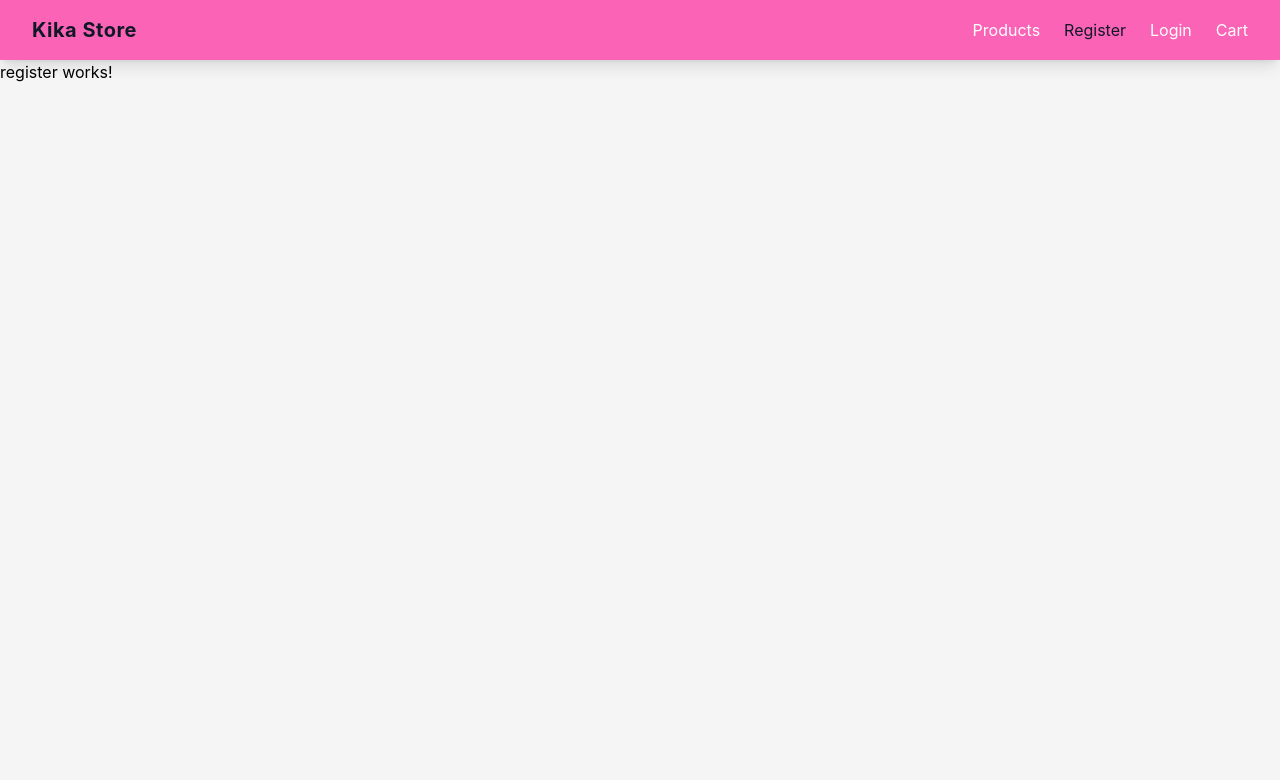
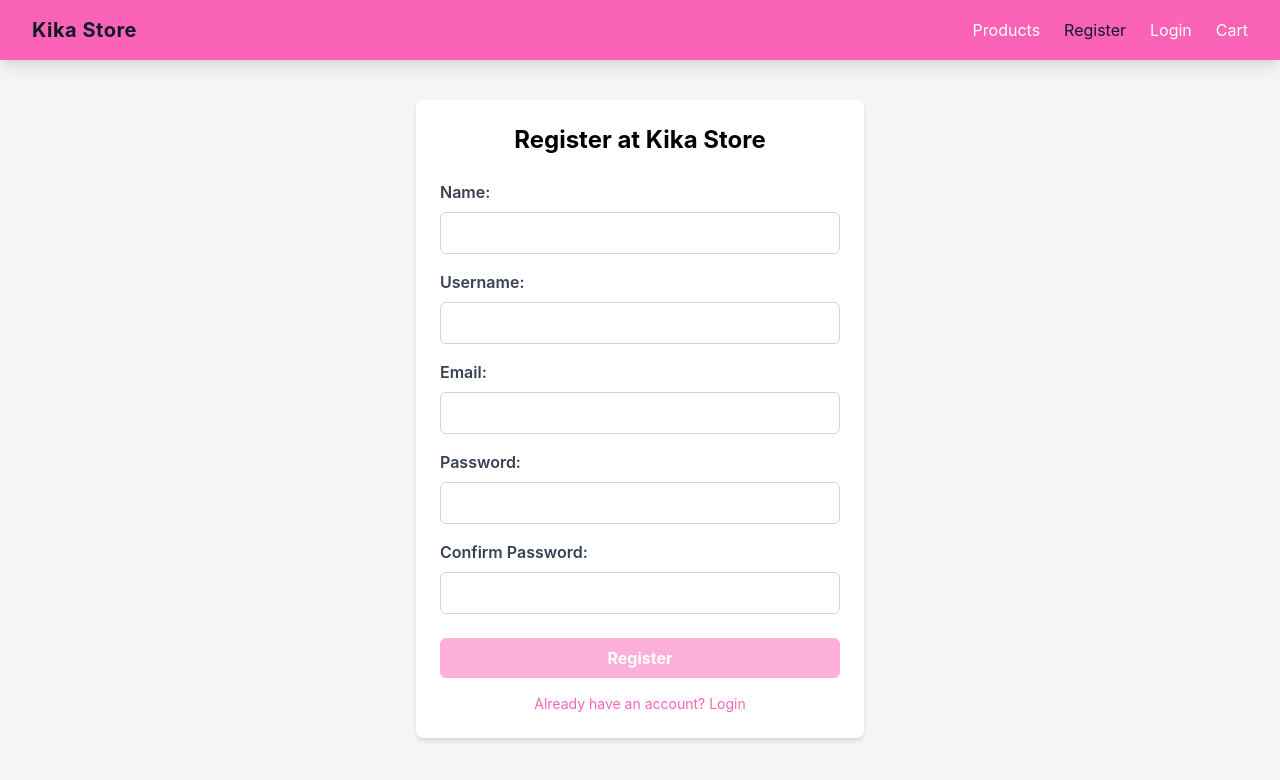
Before and after one commit to Karim-308/Angular-ITI, an Angular app in the folder kika-store/: page /register in a window 1280 px wide. Shown: the top 780 px of the page. Built offline with nearby package versions, Linux system fonts and the light colour scheme.

Commit message:
feat: Implement registration form with validation and submission handling

```diff
--- a/kika-store/src/app/register/register.html
+++ b/kika-store/src/app/register/register.html
@@ -1 +1,53 @@
-<p>register works!</p>
+<form [formGroup]="registerForm" (ngSubmit)="submitRegister()">
+    <div class="max-w-md mx-auto mt-10 p-6 bg-white rounded-lg shadow-md">
+        <h2 class="text-2xl font-bold mb-6 text-center">Register at Kika Store</h2>
+        <div class="mb-4">
+            <label for="name" class="block text-gray-700 font-semibold mb-2">Name:</label>
+            <input type="text" id="name" formControlName="name"
+                class="w-full px-3 py-2 border border-gray-300 rounded-md focus:outline-none focus:ring-2 focus:ring-pink-400">
+            @if (registerForm.controls['name'].invalid && (registerForm.controls['name'].touched || submitted)) {
+                <p class="text-red-500 text-sm mt-1">Name is required.</p>
+            }
+        </div>
+        <div class="mb-4">
+            <label for="username" class="block text-gray-700 font-semibold mb-2">Username:</label>
+            <input type="text" id="username" formControlName="username"
+                class="w-full px-3 py-2 border border-gray-300 rounded-md focus:outline-none focus:ring-2 focus:ring-pink-400">
+            @if (registerForm.controls['username'].invalid && (registerForm.controls['username'].touched || submitted)) {
+                <p class="text-red-500 text-sm mt-1">Please enter a valid username without spaces.</p>
+            }
+        </div>
+        <div class="mb-4">
+            <label for="email" class="block text-gray-700 font-semibold mb-2">Email:</label>
+            <input type="email" id="email" formControlName="email"
+                class="w-full px-3 py-2 border border-gray-300 rounded-md focus:outline-none focus:ring-2 focus:ring-pink-400">
+            @if (registerForm.controls['email'].invalid && (registerForm.controls['email'].touched || submitted)) {
+                <p class="text-red-500 text-sm mt-1">Please enter a valid email.</p>
+            }
+        </div>
+        <div class="mb-4">
+            <label for="password" class="block text-gray-700 font-semibold mb-2">Password:</label>
+            <input type="password" id="password" formControlName="password"
+                class="w-full px-3 py-2 border border-gray-300 rounded-md focus:outline-none focus:ring-2 focus:ring-pink-400">
+            @if (registerForm.controls['password'].invalid && (registerForm.controls['password'].touched || submitted)) {
+                <p class="text-red-500 text-sm mt-1">
+                    Password must be at least 8 characters long and include uppercase, lowercase, number, and special character.
+                </p>
+            }
+        </div>
+        <div class="mb-6">
+            <label for="confirmPassword" class="block text-gray-700 font-semibold mb-2">Confirm Password:</label>
+            <input type="password" id="confirmPassword" formControlName="confirmPassword"
+                class="w-full px-3 py-2 border border-gray-300 rounded-md focus:outline-none focus:ring-2 focus:ring-pink-400">
+            @if (registerForm.controls['confirmPassword'].invalid && (registerForm.controls['confirmPassword'].touched || submitted)) {
+                <p class="text-red-500 text-sm mt-1">Please confirm your password.</p>
+            }
+        </div>
+        <button type="submit"
+            class="w-full bg-pink-400 text-white font-bold py-2 px-4 rounded-md hover:bg-pink-500 transition-colors disabled:opacity-50"
+            [disabled]="registerForm.invalid">
+            Register
+        </button>
+        <a routerLink="/login" class="block text-sm text-center mt-4 text-pink-400 hover:text-pink-500">Already have an account? Login</a>
+    </div>
+</form>
--- a/kika-store/src/app/register/register.ts
+++ b/kika-store/src/app/register/register.ts
@@ -1,11 +1,29 @@
 import { Component } from '@angular/core';
+import { ReactiveFormsModule } from '@angular/forms';
+import { FormGroup, FormControl, Validators } from '@angular/forms';
+import { RouterLink } from '@angular/router';
 
 @Component({
   selector: 'app-register',
-  imports: [],
+  imports: [ReactiveFormsModule,RouterLink],
   templateUrl: './register.html',
   styleUrl: './register.css',
 })
 export class Register {
+  registerForm = new FormGroup({
+    name: new FormControl('', [Validators.required]),
+    username: new FormControl('', [Validators.required, Validators.pattern('^\S*$')]),
+    email: new FormControl('', [Validators.required, Validators.email]),
+    password: new FormControl('', [Validators.required, Validators.minLength(8) , Validators.pattern('^(?=.*[a-z])(?=.*[A-Z])(?=.*\d)(?=.*[@$!%*?&])[A-Za-z\d@$!%*?&]{8,}$')]),
+    confirmPassword: new FormControl('', [Validators.required, Validators.minLength(8) , Validators.pattern('^(?=.*[a-z])(?=.*[A-Z])(?=.*\d)(?=.*[@$!%*?&])[A-Za-z\d@$!%*?&]{8,}$')]),
+  });
 
+  submitted = false;
+
+  submitRegister() {
+    this.submitted = true;
+    if (this.registerForm.valid) {
+      console.log('Registration submitted:', this.registerForm.value);
+    }
+  }
 }
```
